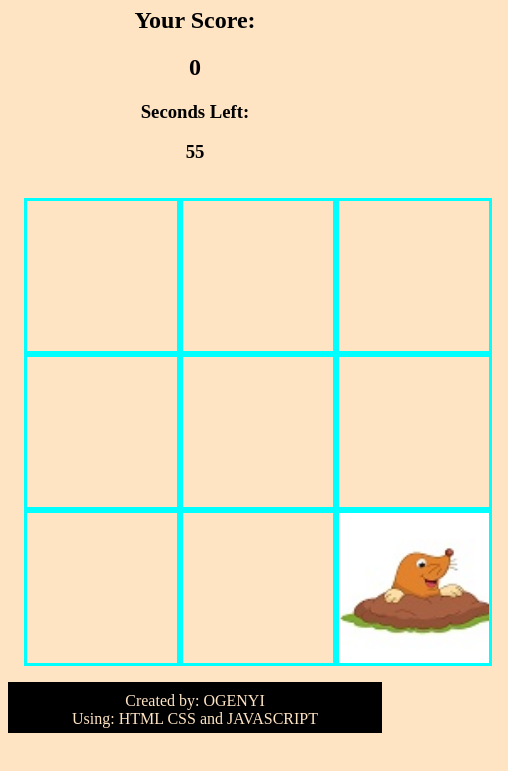
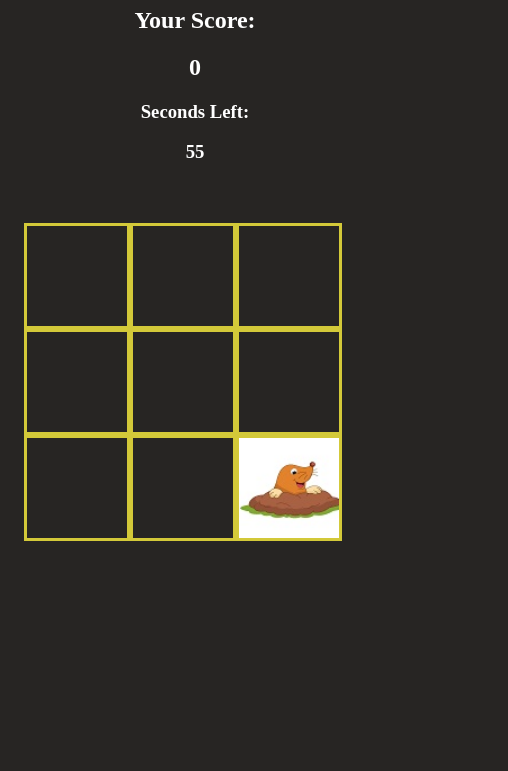
Before and after one commit to Ogenyi25/Whack-a-mole, a plain HTML site: page index.html in a window 390 px wide. Shown: the part 73-844 px from the top of the page, 508 px wide, since content can reach past the window. Drawn offline with Linux system fonts and the light colour scheme.

Commit message:
made updates to the game

```diff
--- a/game.css
+++ b/game.css
@@ -1,20 +1,21 @@
 body {
     text-align: center;
-    background-color: bisque;
+    background-color: rgb(39, 37, 35);
+    color: white;
 }
 .square {
-    width: 150px;
-    height: 150px;
+    width: 100px;
+    height: 100px;
     border-style: solid;
-    border-color: aqua;
+    border-color: rgb(211, 201, 57);
 }
 .grid {
     display: flex;
     flex-flow: row wrap;
     justify-content: center;
     align-content: center;
-    width: 500px;
-    height: 500px;
+    width: 400px;
+    height: 400px;
     margin-left: auto;
     margin-right: auto;
 }
@@ -22,11 +23,32 @@ body {
     background-image: url(mole.jpg);
     background-size: cover;
 }
-.footer {
-    text-align: center;
-    color: bisque;
-    background-color: black;
-    padding-top: 10px;
-    padding-bottom: 5px;
-    margin-bottom: -5px;
+
+@media only screen and (max-width: 768px) {
+
+    body {
+        text-align: center;
+        background-color: rgb(39, 37, 35);
+        color: #fff;
+    }
+    .square {
+        width: 100px;
+        height: 100px;
+        border-style: solid;
+        border-color: rgb(211, 201, 57);
+    }
+    .grid {
+        display: flex;
+        flex-flow: row wrap;
+        justify-content: center;
+        align-content: center;
+        width: 400px;
+        height: 400px;
+        margin-left: -25px;
+    }
+    .mole {
+        background-image: url(mole.jpg);
+        background-size: cover;
+    }
+
 }
--- a/index.html
+++ b/index.html
@@ -7,11 +7,9 @@
     <link rel="stylesheet" href="game.css">
 </head>
 <body>
-    <h1>Whack-an-Apple Game</h1>
-
+    <h1>Whack-a-Mole Game</h1>
     <h2>Your Score:</h2>
     <h2 id="score">0</h2>
-
     <h3>Seconds Left:</h3>
     <h3 id="time-left">60</h3>
 
@@ -26,11 +24,6 @@
         <div class="square" id="8"></div>
         <div class="square" id="9"></div>
     </div>
-
-    <footer class="footer">
-        Created by: OGENYI
-        <br>Using: HTML CSS and JAVASCRIPT
-    </footer>
     <script src="game.js"></script>
 </body>
 </html>
```
